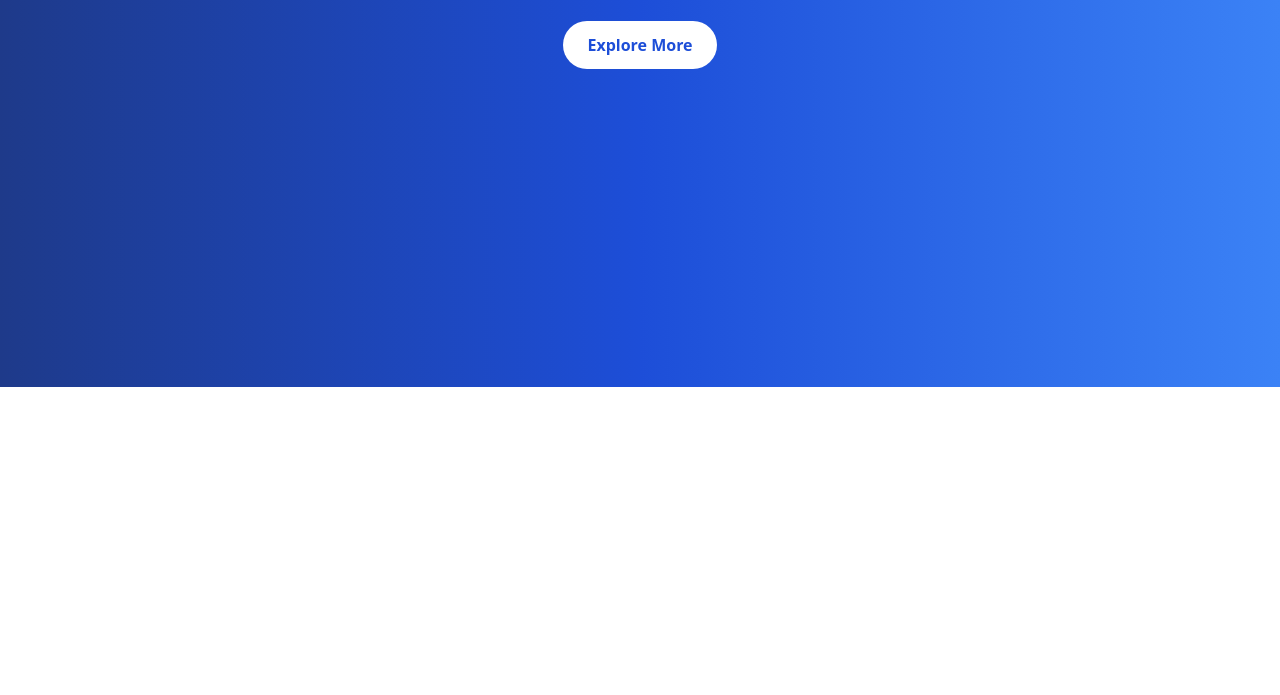
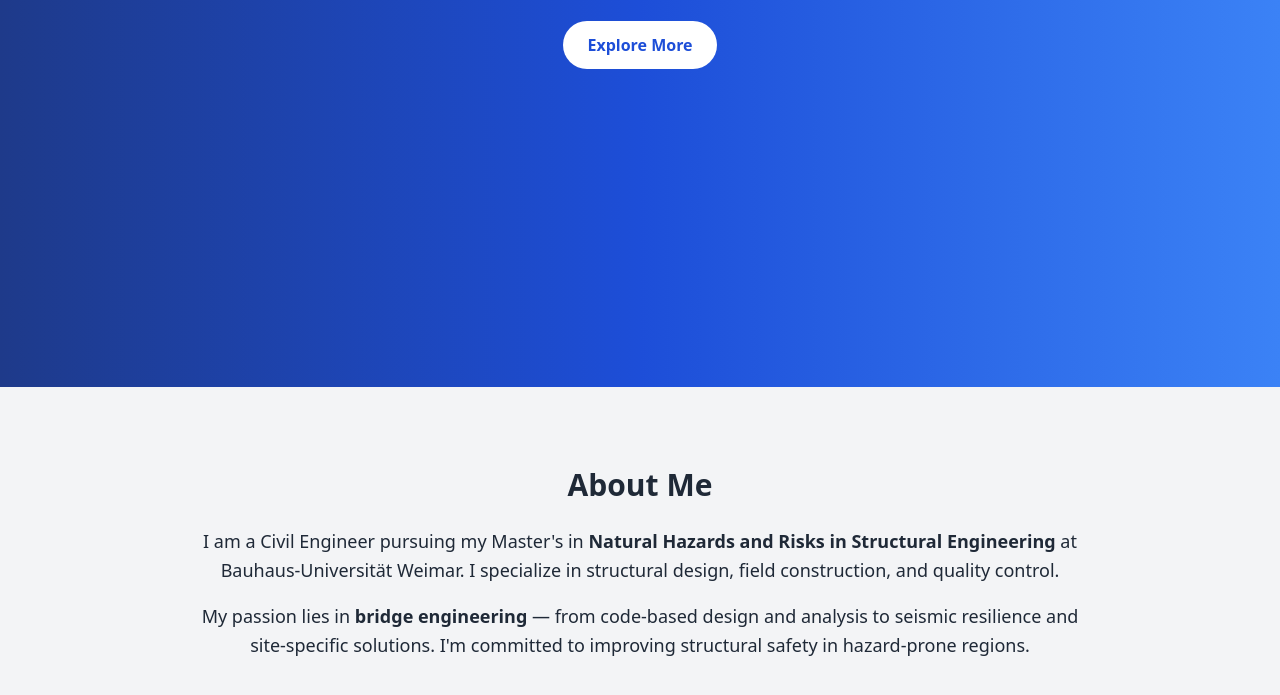
Before and after one commit to mdkamrulalam/Portfolio, a plain HTML site: page index.html in a window 1280 px wide. Shown: the part 413-1108 px from the top of the page. Before the commit the page ends 800 px from the top, so only its background shows below. Drawn offline with nearby package versions, Linux system fonts and the light colour scheme.

Commit message:
Update index.html

```diff
--- a/index.html
+++ b/index.html
@@ -19,5 +19,18 @@
     <a href="#about" class="bg-white text-blue-700 font-semibold px-6 py-3 rounded-full hover:bg-blue-100 transition">Explore More</a>
   </header>
 
+<!-- ABOUT Section -->
+<section id="about" class="py-20 px-6 bg-gray-100 text-gray-800">
+  <div class="max-w-4xl mx-auto text-center">
+    <h2 class="text-3xl font-bold mb-6">About Me</h2>
+    <p class="text-lg leading-relaxed mb-4">
+      I am a Civil Engineer pursuing my Master's in <strong>Natural Hazards and Risks in Structural Engineering</strong> at Bauhaus-Universität Weimar. I specialize in structural design, field construction, and quality control.
+    </p>
+    <p class="text-lg leading-relaxed">
+      My passion lies in <strong>bridge engineering</strong> — from code-based design and analysis to seismic resilience and site-specific solutions. I'm committed to improving structural safety in hazard-prone regions.
+    </p>
+  </div>
+</section>
+
 </body>
 </html>
```
